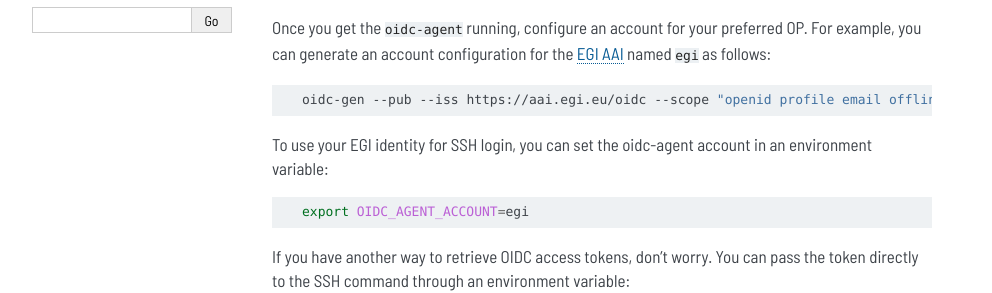
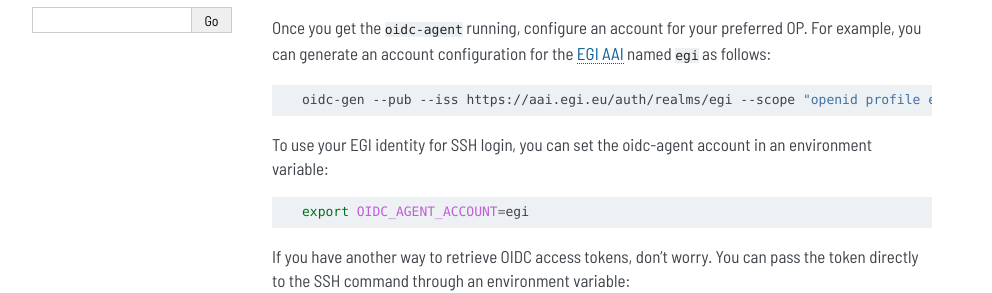
Before and after one commit to dianagudu/mccli, a Sphinx documentation site: the page built from doc/source/usage/at_sources.rst, in a window 1280 px wide. Shown: the part 185-478 px from the top of the page, without its empty margins (148-1140 px from the left). Built offline with Sphinx 7.4.7, drawn with Linux system fonts in a browser that asks for light colours; part of the change alters nothing that is shown.

Commit message:
Update EGI pub OIDC issuer URL in usage docs

```diff
--- a/doc/source/usage/at_sources.rst
+++ b/doc/source/usage/at_sources.rst
@@ -7,11 +7,11 @@ You'll need an OIDC Access Token to authenticate to the SSH server.
 
 You might want to check out the `oidc-agent <https://github.com/indigo-dc/oidc-agent>`_ for that. It is a daemon that can provide valid access tokens from any number of configured OIDC Providers (OPs).
 
-Once you get the ``oidc-agent`` running, configure an account for your preferred OP. For example, you can generate an account configuration for the `EGI AAI <https://aai.egi.eu/oidc>`_  named ``egi`` as follows:
+Once you get the ``oidc-agent`` running, configure an account for your preferred OP. For example, you can generate an account configuration for the `EGI AAI <https://aai.egi.eu/auth/realms/egi>`_  named ``egi`` as follows:
 
 .. code-block:: bash
 
-  oidc-gen --pub --iss https://aai.egi.eu/oidc --scope "openid profile email offline_access eduperson_entitlement eduperson_scoped_affiliation eduperson_unique_id" egi
+  oidc-gen --pub --iss https://aai.egi.eu/auth/realms/egi --scope "openid profile email offline_access eduperson_entitlement eduperson_scoped_affiliation eduperson_unique_id" egi
 
 To use your EGI identity for SSH login, you can set the oidc-agent account in an environment variable:
 
```
